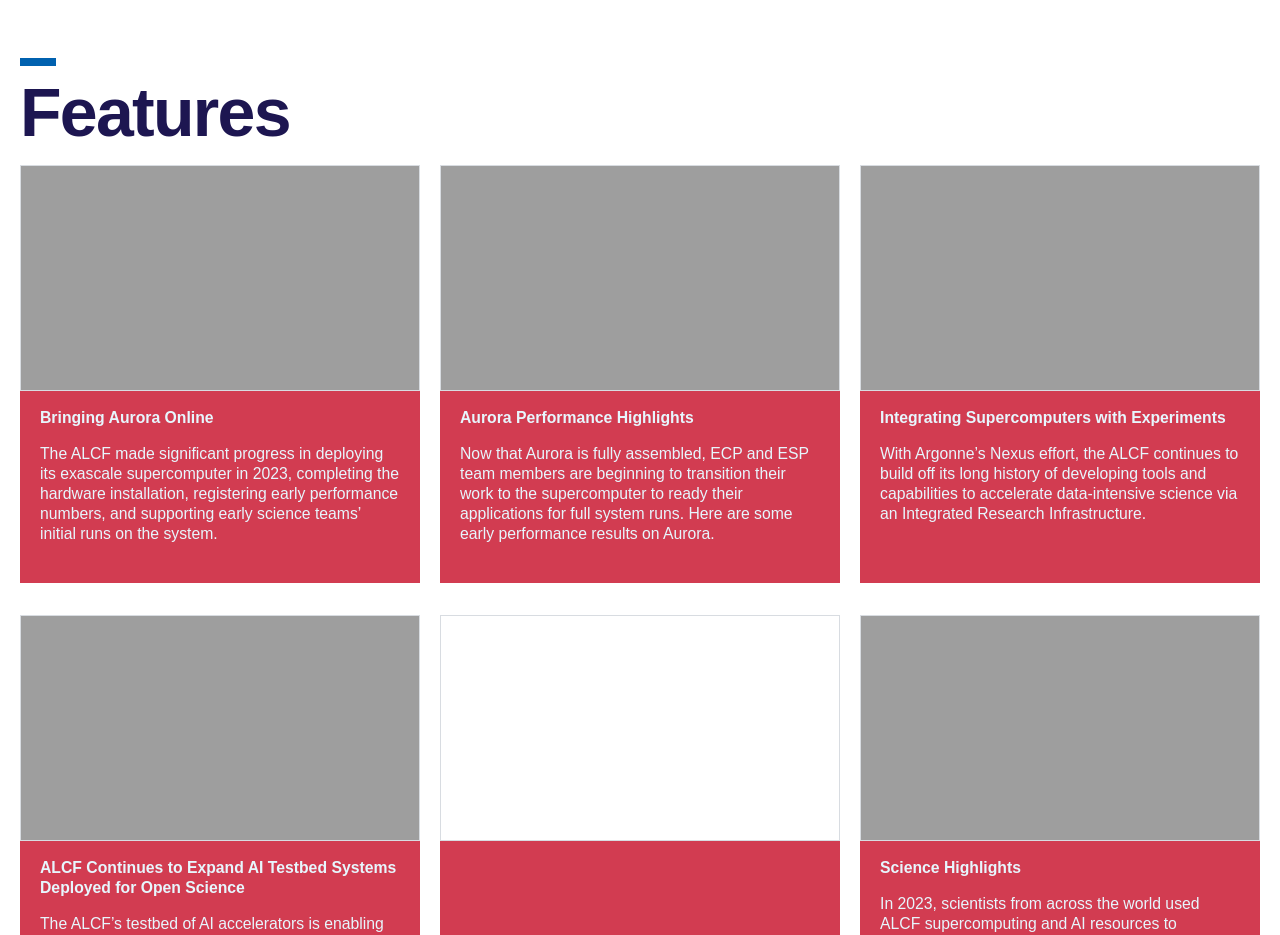
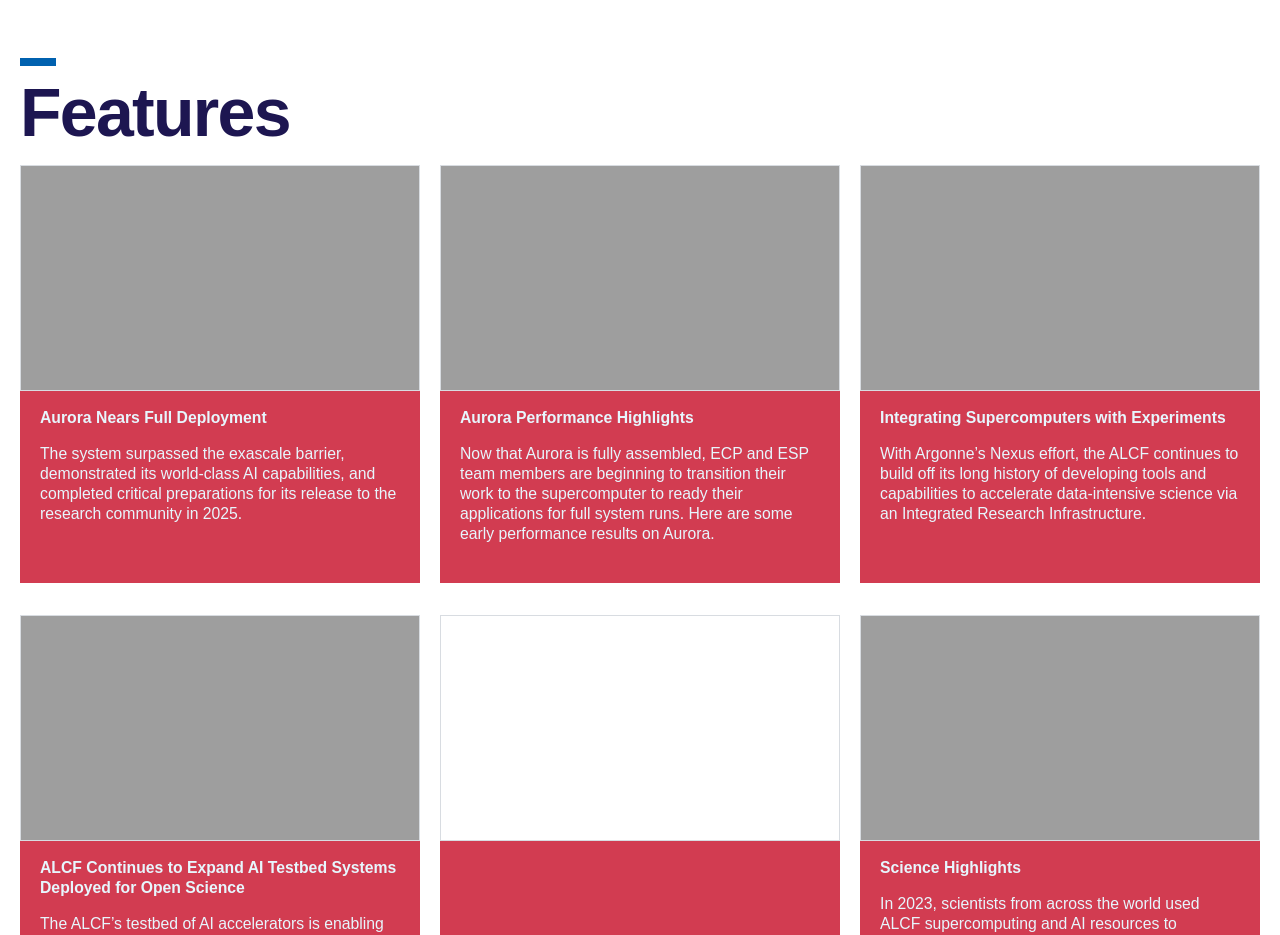
Before and after one commit to argonne-lcf/AR2024, a Jekyll site: the page built from index.md, in a window 1280 px wide. Shown: the part 767-1702 px from the top of the page. Built offline with Jekyll 4.4.1, drawn with Linux system fonts in a browser that asks for light colours; some web fonts are replaced; some of the changed lines change nothing that is shown.

Commit message:
Update aurora.md

```diff
--- a/02_features/aurora.md
+++ b/02_features/aurora.md
@@ -4,31 +4,32 @@
 theme: dark
 permalink: features/aurora
 
-title: Bringing Aurora Online
+title: Aurora Nears Full Deployment
 hero-mp4-source: "aurora.mp4"
 hero-webm-source: "aurora.webm"
 hero-img-source: ALCF-Aurora1.jpg
 hero-img-caption: "The Aurora team uses a specialized machine to install the supercomputer's blades."
-intro: "The ALCF made significant progress in deploying its exascale supercomputer in 2023, completing the hardware installation, registering early performance numbers, and supporting early science teams’ initial runs on the system."
+intro: "The system surpassed the exascale barrier, demonstrated its world-class AI capabilities, and completed critical preparations for its release to the research community in 2025."
 
 aside: alcf-4.md
 ---
 
-In June 2023, the [installation of Aurora’s 10,624th and final blade](https://www.alcf.anl.gov/news/argonne-installs-final-components-aurora-supercomputer) marked a major milestone in the efforts to deploy the ALCF’s exascale supercomputer. With the full machine in place and powered on, the Aurora team was able to begin the process of stress-testing, stabilizing, and optimizing the massive system to prepare for acceptance and full deployment in 2024.
+In 2024, the ALCF made significant progress toward the full deployment of its Aurora exascale supercomputer for scientific research. After completing extensive system validation, verification, and scale-up efforts, Aurora is undergoing acceptance testing in December 2024, with plans to enter full production mode in January 2025.
 
-Built in partnership with Hewlett Packard Enterprise (HPE), [Aurora](https://www.alcf.anl.gov/aurora) is one of the fastest supercomputers in the world, with a theoretical peak performance of more than two exaflops of computing power. It is also one of the world’s largest supercomputers, occupying 10,000 square feet and weighing 600 tons. The system is powered by 21,248 Intel Xeon CPU Max Series processors and 63,744 Intel Data Center GPU Max Series processors. Notably, Aurora features more GPUs and more network endpoints in its interconnect technology than any system to date. To pave the way for a machine of this scale, Argonne first had to complete some substantial facility upgrades, including adding new data center space, mechanical rooms, and equipment that significantly increased the building’s power and cooling capacity.
+Once operational, it will provide the research community with powerful simulation, AI, and data analysis capabilities to drive breakthroughs in physics, engineering, materials science, and other domains.
 
 <br>
 
 {% include media-video.html embed-code= '<iframe src="https://www.youtube.com/embed/VW0hCq4G3uM?si=02Bsm94uZaZQgSrQ" title="YouTube video player" frameborder="0" allow="accelerometer; autoplay; clipboard-write; encrypted-media; gyroscope; picture-in-picture;" allowfullscreen></iframe>' caption= "ALCF's Christine Simpson and Victor Mateevitsi provide a fun behind-the-scenes look at Aurora." credit= "Argonne National Laboratory" %}
 
-As is the case with all DOE leadership supercomputers, Aurora is a first-of-its-kind system equipped with leading-edge technologies that are being deployed at an unprecedented scale. This presents unique challenges in launching leadership-class systems as various hardware and software issues only emerge when approaching full-scale operations. The Aurora team, which includes staff from Argonne, Intel, and HPE, continues work to stabilize the supercomputer, which includes efforts such as optimizing the flow of data between network endpoints.
+# Breaking the Exascale Barrier
 
-# Early Performance Numbers
+Over the course of the year, Aurora demonstrated its capabilities in various performance benchmarks that solidified its place among the world’s most powerful supercomputers. The ALCF system officially broke the exascale barrier in June, achieving 1.012 exaflops on the High Performance LINPACK (HPL) benchmark. Aurora also set a new record for AI performance, registering 11.6 exaflops on the HPL-MxP mixed-precision benchmark. Its strengths in data-intensive applications were further highlighted with leading results on the Graph500 and HPCG benchmarks, while its storage system, DAOS, retained the top ranking on the IO500 production list.
 
-In November, Aurora demonstrated strong [early performance numbers](https://www.alcf.anl.gov/news/argonne-shares-strong-early-performance-numbers-aurora-supercomputer) while still in the stabilization period, underscoring its immense potential for scientific computing.
+Together with Oak Ridge National Laboratory’s Frontier and Lawrence Livermore National Laboratory’s El Capitan, DOE is now home to the world’s first three exascale systems. These machines not only mark the first to reach exascale but are also the three fastest supercomputers on the TOP500 List.
 
-At the SC23 conference, the supercomputer made its debut on the semi-annual TOP500 List with a partial system run. Using approximately half of the system’s nodes, Aurora achieved 585.34 petaflops, earning the #2 overall spot. In addition, Aurora’s storage system, DAOS, earned the top spot on the IO500 Production List, a semi-annual ranking of HPC storage performance.
+Built in partnership with Intel and HPE, Aurora’s architecture represents a first-of-its-kind deployment, integrating cutting-edge technologies at an unprecedented scale. Equipped with 63,744 GPUs and 84,992 network endpoints, the system is designed to tackle complex computational challenges in ways that were previously unimaginable.
+
 
 {% include media-img.html
    source= "SC23-Aurora-talk.jpg"
@@ -36,10 +37,16 @@
    credit= "Argonne National Laboratory"
 %}
 
-# Early Science Access
+# World-Class Simulation, AI, and Data Capabilities
 
-In another significant milestone for the supercomputer, early science teams began using Aurora for the first time in 2023. Several teams from the ALCF’s Aurora Early Science Program (ESP) and DOE’s Exascale Computing Project (ECP) were able to transition their work from the [Sunspot test and development system](https://www.alcf.anl.gov/news/argonne-s-new-sunspot-testbed-provides-ramp-aurora-exascale-supercomputer) to Aurora to start scaling and optimizing their applications for the supercomputer’s initial science campaigns. Their work has included performing scientifically meaningful calculations across a wide range of research areas.
+Aurora’s computing power and advanced capabilities are expected to transform research across a wide range of scientific domains. Ahead of the system’s deployment, teams participating in DOE’s Exascale Computing Project (ECP) the ALCF’s Aurora Early Science Program (ESP) have demonstrated its potential in training large-scale AI models and carrying out extreme-scale modeling and simulation campaigns.
 
-Once the early science period begins, the ECP and ESP teams will use the machine to carry out innovative research campaigns involving simulation, artificial intelligence, and data-intensive workloads in areas ranging from fusion energy science and cosmology to cancer research and aircraft design. In addition to pursuing groundbreaking research, these early users help to further stress test the supercomputer and identify potential bugs that need to be resolved ahead of its deployment.
+One key target involves the development of AI-driven scientific models that can accelerate discovery across multiple disciplines, including materials design, drug development, and energy research. The system is also being prepared to support high-fidelity simulations of complex systems, such as the human circulatory system, nuclear reactors, and supernovae, to gain new insights into their behavior. Additionally, its capacity to process massive datasets will be critical for analyzing the growing data streams from large-scale research facilities such as Argonne’s Advanced Photon Source and CERN’s Large Hadron Collider.
 
-In 2024, an additional 24 research teams will begin using Aurora to ready their codes for the system via allocation awards from DOE’s [INCITE program](https://www.alcf.anl.gov/news/incite-program-awards-supercomputing-time-75-high-impact-projects).
+# Preparing for Science on Day One
+
+Bringing a system of this scale online has required close collaboration among the ALCF, Intel, HPE, and researchers from the DOE’s Exascale Computing Project and Aurora Early Science Program. Throughout 2024, these teams worked to optimize codes and stress-test the system, ensuring it would be ready for science from day one of production.
+
+A co-design approach was essential in this effort, with hardware and software developed in tandem to maximize performance and usability. As part of this process, researchers ran early science applications to fine-tune their software for Aurora’s architecture, resulting in a suite of computational tools that will be ready to accelerate discoveries as soon as the system becomes fully operational.
+
+With acceptance testing underway and final preparations in progress, Aurora is poised to take its place at the forefront of scientific computing in January 2025. As it moves into production, it will provide researchers with a transformative platform for tackling some of the most ambitious challenges in science and engineering.
```
